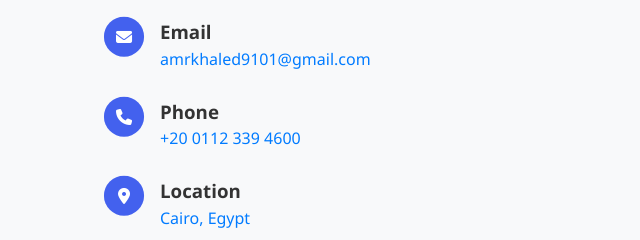
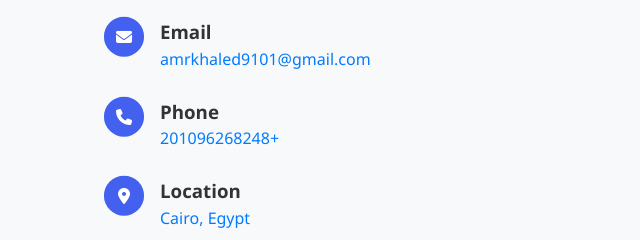
Before and after one commit to X3MrX/AmrStore, a plain HTML site: page index.html in a window 1280 px wide. Shown: the part 2240-2480 px from the top of the page, 0-640 px from the left. Drawn offline with Linux system fonts and the light colour scheme.

Commit message:
Update index.html
index.html

```diff
--- a/index.html
+++ b/index.html
@@ -174,8 +174,8 @@
                     <div>
                      <h3 data-key="phoneTitle">Phone</h3>
                     <p>
-                    <a href="https://wa.me/201123394600" target="_blank" class="blue-animate-link">
-                        +20 0112 339 4600
+                    <a href="https://wa.me/2001096268248" target="_blank" class="blue-animate-link">
+                        201096268248+
                     </a>
                     </p>
 
```
